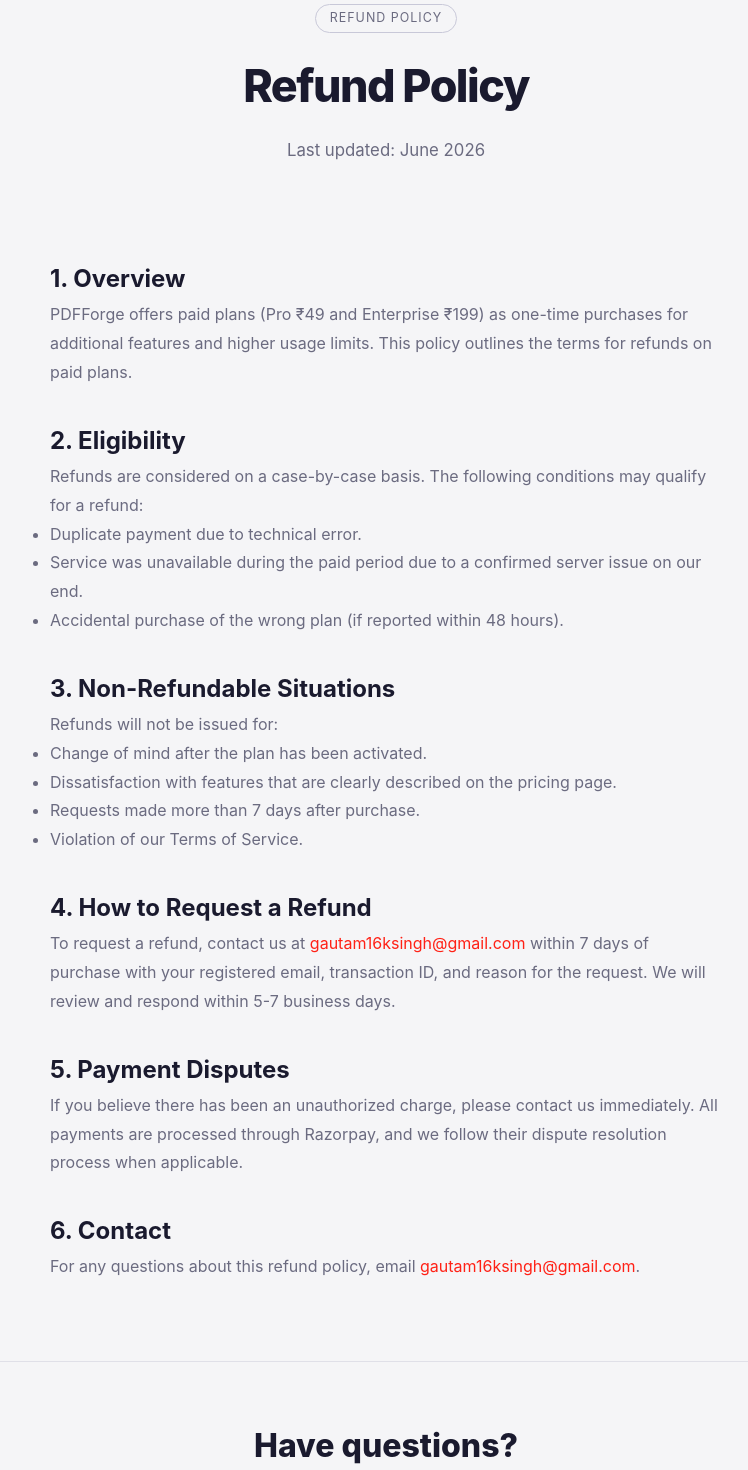
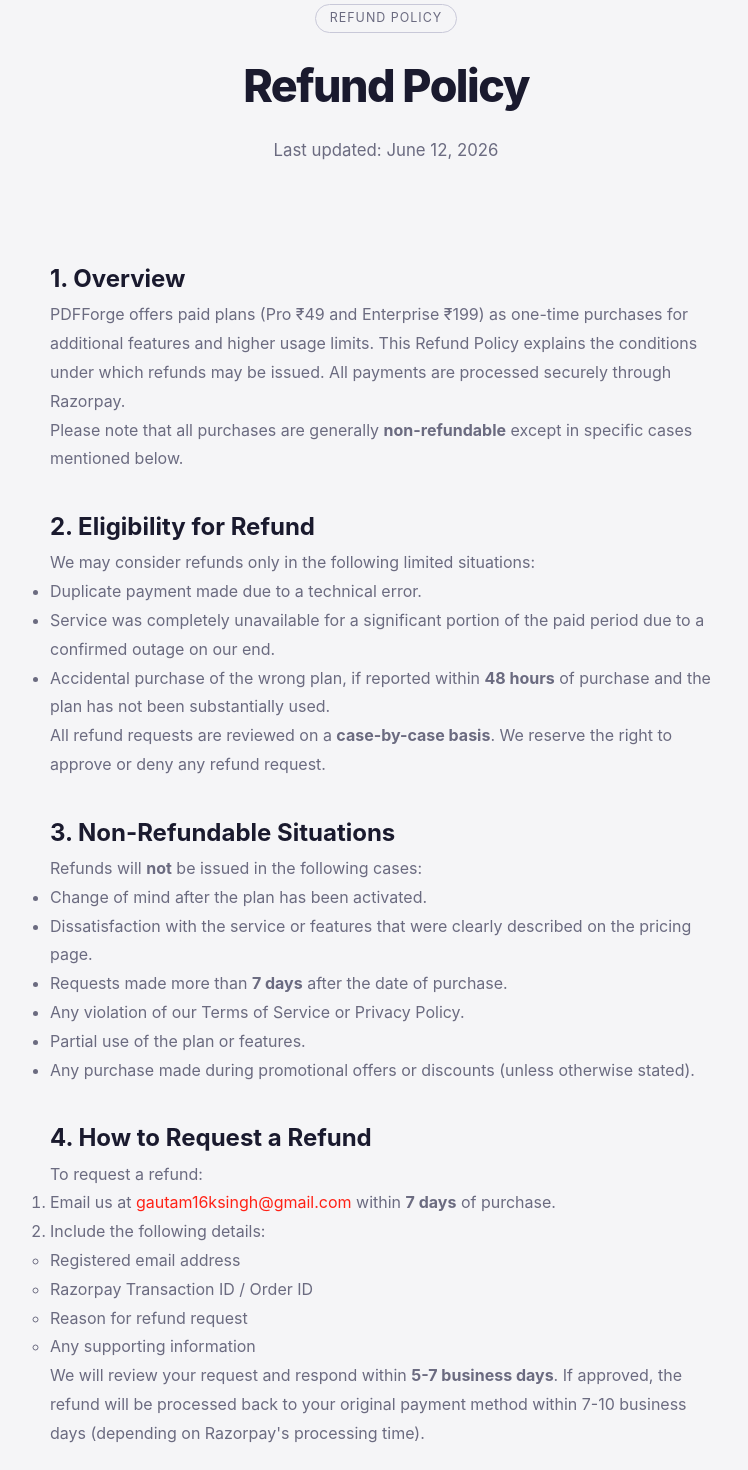
Before and after one commit to gautamsinghkgs/PDFForge, a React (Create React App) app in the folder client/: page /refund in a window 1280 px wide. Shown: the part 140-1610 px from the top of the page, without its empty margins (254-1002 px from the left). Built offline with nearby package versions, Linux system fonts and the light colour scheme; no server answers.

Commit message:
update Refund Policy with professional chargeback-ready draft (7 sections)

```diff
--- a/client/src/pages/Refund.jsx
+++ b/client/src/pages/Refund.jsx
@@ -7,37 +7,57 @@ export default function Refund() {
       <div className={styles.hero}>
         <span className={styles.tag}>Refund Policy</span>
         <h1>Refund Policy</h1>
-        <p>Last updated: June 2026</p>
+        <p>Last updated: June 12, 2026</p>
       </div>
       <div style={{ maxWidth: 720, margin: '0 auto 80px', padding: '0 24px', lineHeight: 1.8, color: 'var(--text-muted)' }}>
         <h2 style={{ color: 'var(--text)', marginTop: 32 }}>1. Overview</h2>
-        <p>PDFForge offers paid plans (Pro ₹49 and Enterprise ₹199) as one-time purchases for additional features and higher usage limits. This policy outlines the terms for refunds on paid plans.</p>
+        <p>PDFForge offers paid plans (Pro ₹49 and Enterprise ₹199) as one-time purchases for additional features and higher usage limits. This Refund Policy explains the conditions under which refunds may be issued. All payments are processed securely through Razorpay.</p>
+        <p>Please note that all purchases are generally <strong>non-refundable</strong> except in specific cases mentioned below.</p>
 
-        <h2 style={{ color: 'var(--text)', marginTop: 32 }}>2. Eligibility</h2>
-        <p>Refunds are considered on a case-by-case basis. The following conditions may qualify for a refund:</p>
+        <h2 style={{ color: 'var(--text)', marginTop: 32 }}>2. Eligibility for Refund</h2>
+        <p>We may consider refunds only in the following limited situations:</p>
         <ul>
-          <li>Duplicate payment due to technical error.</li>
-          <li>Service was unavailable during the paid period due to a confirmed server issue on our end.</li>
-          <li>Accidental purchase of the wrong plan (if reported within 48 hours).</li>
+          <li>Duplicate payment made due to a technical error.</li>
+          <li>Service was completely unavailable for a significant portion of the paid period due to a confirmed outage on our end.</li>
+          <li>Accidental purchase of the wrong plan, if reported within <strong>48 hours</strong> of purchase and the plan has not been substantially used.</li>
         </ul>
+        <p>All refund requests are reviewed on a <strong>case-by-case basis</strong>. We reserve the right to approve or deny any refund request.</p>
 
         <h2 style={{ color: 'var(--text)', marginTop: 32 }}>3. Non-Refundable Situations</h2>
-        <p>Refunds will not be issued for:</p>
+        <p>Refunds will <strong>not</strong> be issued in the following cases:</p>
         <ul>
           <li>Change of mind after the plan has been activated.</li>
-          <li>Dissatisfaction with features that are clearly described on the pricing page.</li>
-          <li>Requests made more than 7 days after purchase.</li>
-          <li>Violation of our Terms of Service.</li>
+          <li>Dissatisfaction with the service or features that were clearly described on the pricing page.</li>
+          <li>Requests made more than <strong>7 days</strong> after the date of purchase.</li>
+          <li>Any violation of our Terms of Service or Privacy Policy.</li>
+          <li>Partial use of the plan or features.</li>
+          <li>Any purchase made during promotional offers or discounts (unless otherwise stated).</li>
         </ul>
 
         <h2 style={{ color: 'var(--text)', marginTop: 32 }}>4. How to Request a Refund</h2>
-        <p>To request a refund, contact us at <a href="mailto:gautam16ksingh@gmail.com" style={{ color: 'var(--accent)' }}>gautam16ksingh@gmail.com</a> within 7 days of purchase with your registered email, transaction ID, and reason for the request. We will review and respond within 5-7 business days.</p>
+        <p>To request a refund:</p>
+        <ol>
+          <li>Email us at <a href="mailto:gautam16ksingh@gmail.com" style={{ color: 'var(--accent)' }}>gautam16ksingh@gmail.com</a> within <strong>7 days</strong> of purchase.</li>
+          <li>Include the following details:
+            <ul>
+              <li>Registered email address</li>
+              <li>Razorpay Transaction ID / Order ID</li>
+              <li>Reason for refund request</li>
+              <li>Any supporting information</li>
+            </ul>
+          </li>
+        </ol>
+        <p>We will review your request and respond within <strong>5-7 business days</strong>. If approved, the refund will be processed back to your original payment method within 7-10 business days (depending on Razorpay's processing time).</p>
 
-        <h2 style={{ color: 'var(--text)', marginTop: 32 }}>5. Payment Disputes</h2>
-        <p>If you believe there has been an unauthorized charge, please contact us immediately. All payments are processed through Razorpay, and we follow their dispute resolution process when applicable.</p>
+        <h2 style={{ color: 'var(--text)', marginTop: 32 }}>5. Payment Disputes / Chargebacks</h2>
+        <p>If you initiate a chargeback or dispute with your bank/card issuer without contacting us first, we reserve the right to suspend or terminate your account and deny future services. We follow Razorpay's dispute resolution process in such cases.</p>
 
-        <h2 style={{ color: 'var(--text)', marginTop: 32 }}>6. Contact</h2>
-        <p>For any questions about this refund policy, email <a href="mailto:gautam16ksingh@gmail.com" style={{ color: 'var(--accent)' }}>gautam16ksingh@gmail.com</a>.</p>
+        <h2 style={{ color: 'var(--text)', marginTop: 32 }}>6. Changes to Refund Policy</h2>
+        <p>We may update this Refund Policy from time to time. Any changes will be posted on this page with the updated date.</p>
+
+        <h2 style={{ color: 'var(--text)', marginTop: 32 }}>7. Contact Us</h2>
+        <p>If you have any questions regarding this Refund Policy, please contact us at:</p>
+        <p><strong>Email</strong>: <a href="mailto:gautam16ksingh@gmail.com" style={{ color: 'var(--accent)' }}>gautam16ksingh@gmail.com</a></p>
       </div>
       <div className={styles.cta}>
         <h2>Have questions?</h2>
```
